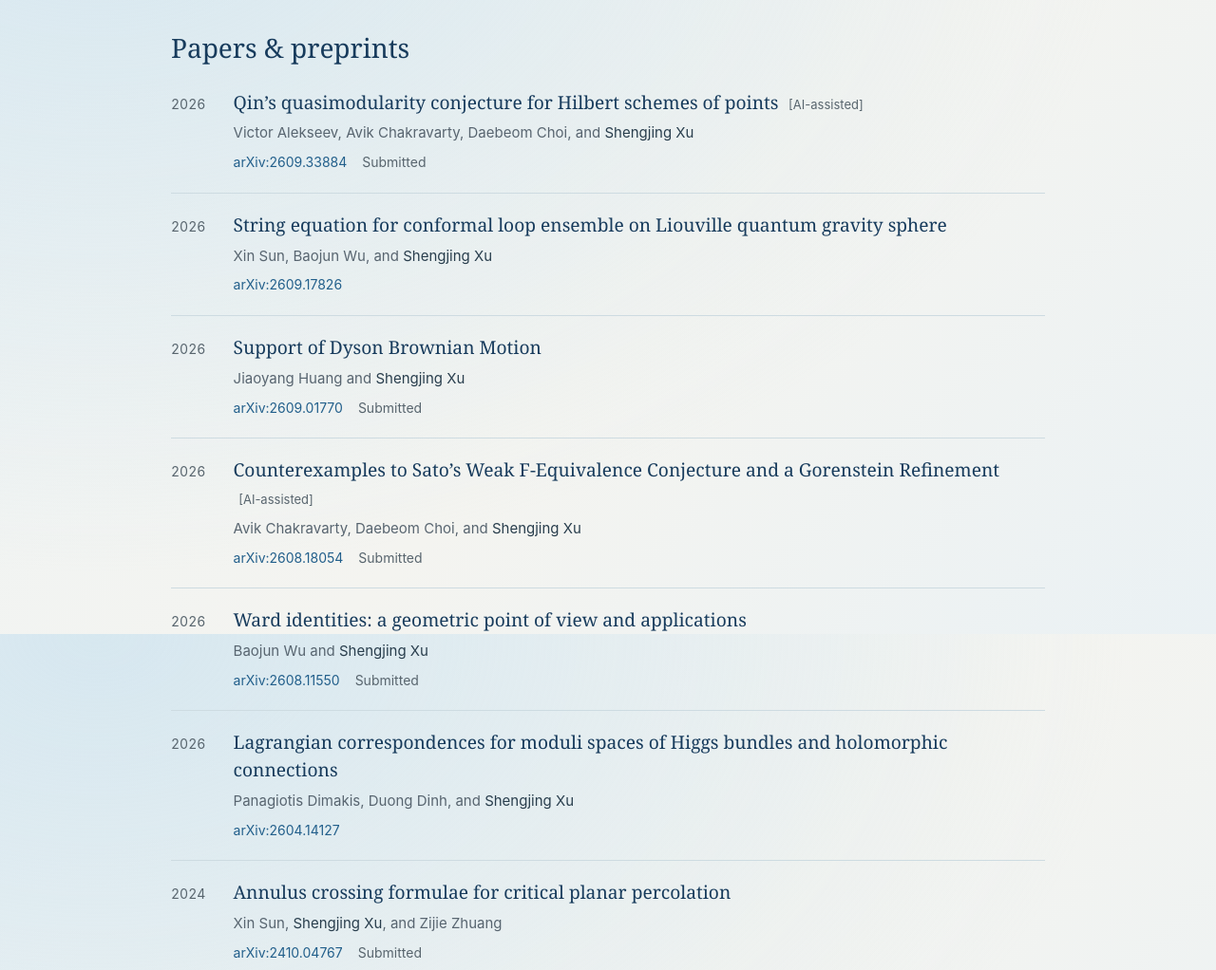
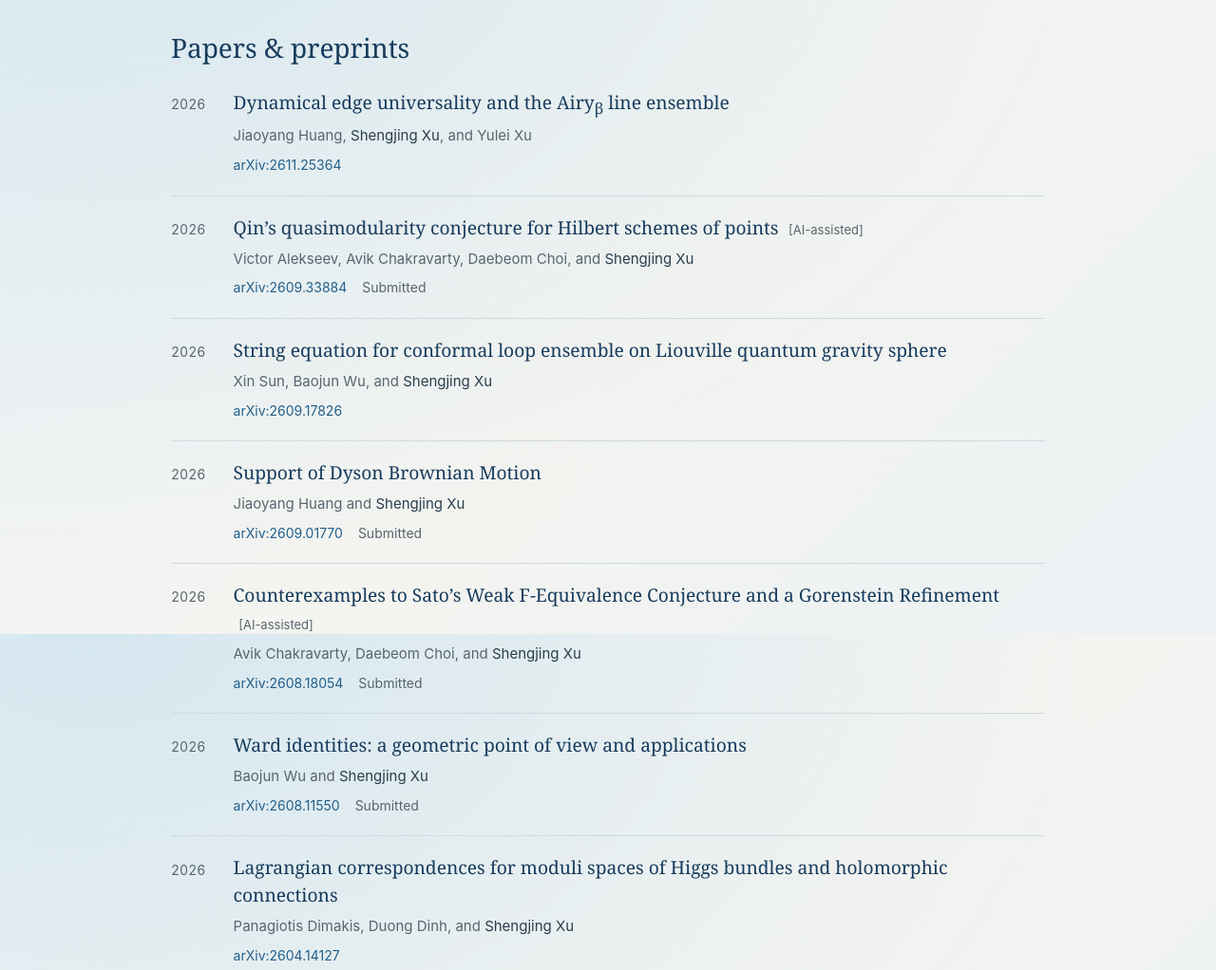
Before and after one commit to SJXU12/sjxu12.github.io, a plain HTML site: page index.html in a window 1280 px wide. Shown: the part 932-1954 px from the top of the page at 95% size. Drawn offline with Linux system fonts and the light colour scheme.

Commit message:
Move dynamical edge universality paper to preprints

```diff
--- a/index.html
+++ b/index.html
@@ -145,6 +145,14 @@
         <li class="paper">
           <div class="paper-year">2026</div>
           <div>
+            <h3>Dynamical edge universality and the Airy<sub>β</sub> line ensemble</h3>
+            <p class="authors">Jiaoyang Huang, <span class="self">Shengjing Xu</span>, and Yulei Xu</p>
+            <p class="paper-links"><a href="https://arxiv.org/abs/2611.25364">arXiv:2611.25364</a></p>
+          </div>
+        </li>
+        <li class="paper">
+          <div class="paper-year">2026</div>
+          <div>
             <h3>Qin’s quasimodularity conjecture for Hilbert schemes of points <span class="paper-tag">[AI-assisted]</span></h3>
             <p class="authors">Victor Alekseev, Avik Chakravarty, Daebeom Choi, and <span class="self">Shengjing Xu</span></p>
             <p class="paper-links"><a href="https://arxiv.org/abs/2609.33884">arXiv:2609.33884</a><span class="status">Submitted</span></p>
@@ -203,7 +211,6 @@
       <h3 class="subheading">In preparation</h3>
       <ul class="working-list">
         <li><span class="working-title">Moduli Space of Residue Parameters and Lagrangian Correspondence for λ-Connections</span><span class="working-authors">Daebeom Choi and Shengjing Xu</span><span class="working-status">Draft available upon request. · <a href="assets/residue-parameters-comic.pdf">research comic(pdf)</a></span></li>
-        <li><span class="working-title">Dynamical edge universality and the Airy-β line ensemble</span><span class="working-authors">Jiaoyang Huang, Shengjing Xu, and Yulei Xu</span><span class="working-status">Draft available upon request.</span></li>
         <li><span class="working-title">Colored divisors and Lagrangian correspondence for G Higgs bundle</span><span class="working-authors">Daebeom Choi and Shengjing Xu</span><span class="working-status">Ongoing.</span></li>
       </ul>
     </section>
@@ -227,6 +234,6 @@
 
   </main>
 
-  <footer><div class="container footer-inner"><span>Shengjing Xu · University of Pennsylvania</span><span>Updated 16 November 2026 · <a href="#about">Back to top</a></span></div></footer>
+  <footer><div class="container footer-inner"><span>Shengjing Xu · University of Pennsylvania</span><span>Updated 19 November 2026 · <a href="#about">Back to top</a></span></div></footer>
 </body>
 </html>
```
